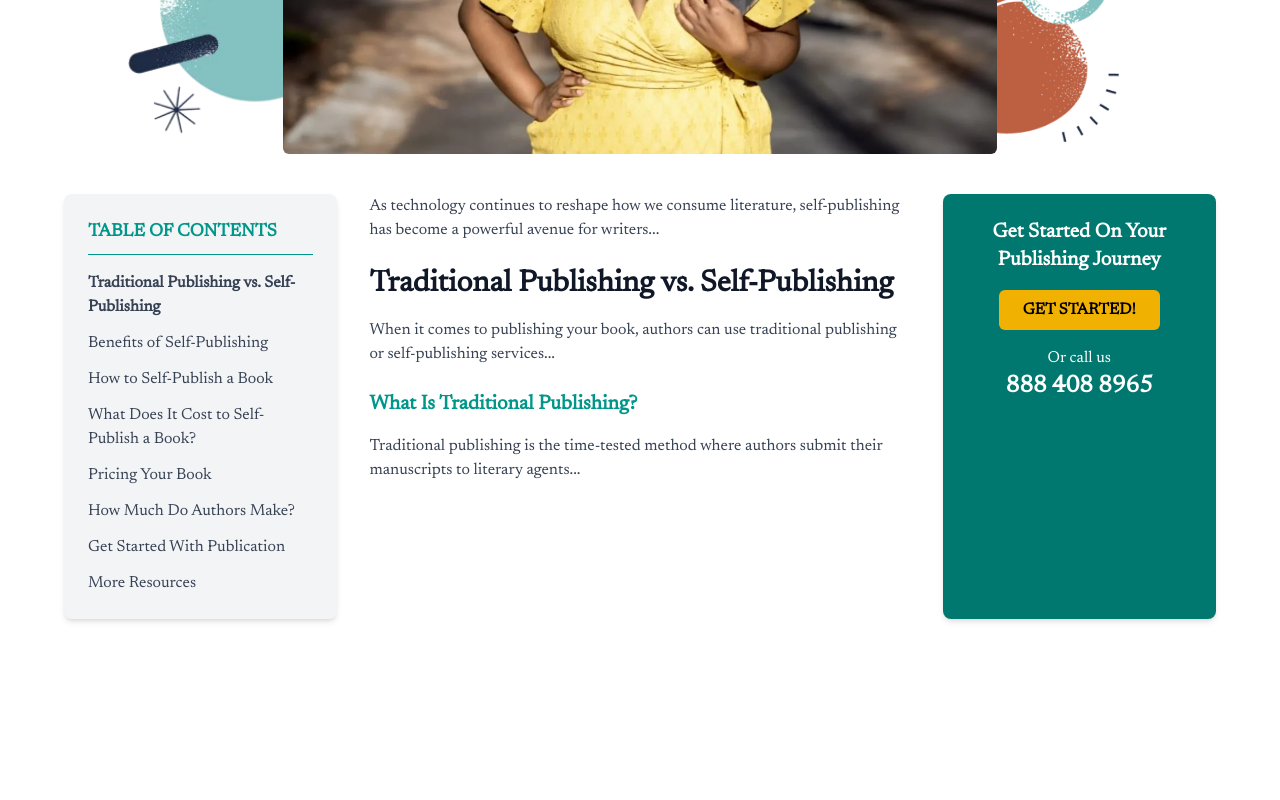
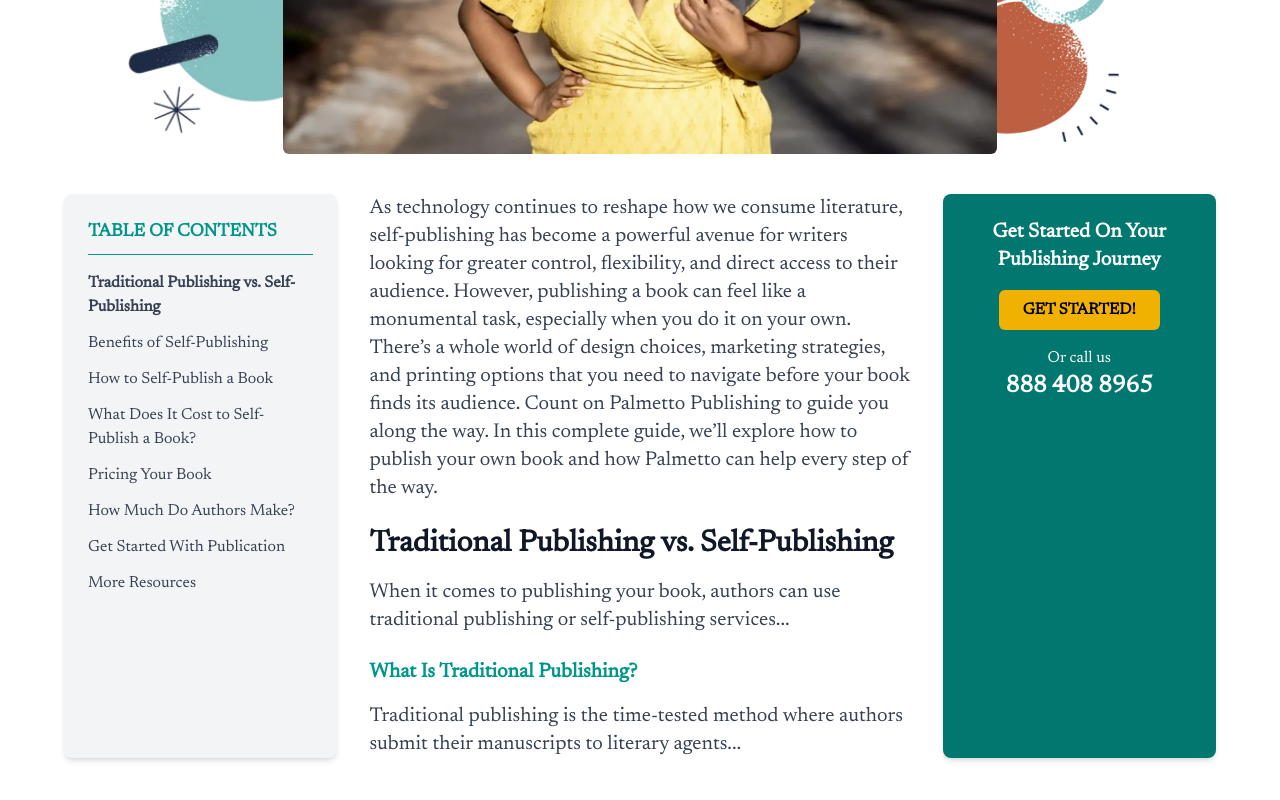
Before and after one commit to FahizOzil/palmbay-publisher, a Next.js app: page /guides/self-publishing in a window 1280 px wide. Shown: the part 670-1470 px from the top of the page. Before the commit the page ends 1337 px from the top, so only its background shows below. Built offline with nearby package versions, Linux system fonts and the light colour scheme.

Commit message:
Update SelfPublishingSection.jsx

```diff
--- a/app/guides/self-publishing/SelfPublishingSection.jsx
+++ b/app/guides/self-publishing/SelfPublishingSection.jsx
@@ -23,9 +23,9 @@ const SelfPublishingSection = () => {
       </div>
 
       {/* Middle Section - Main Content */}
-      <div className="w-full md:w-2/4">
+      <div className="w-full text-xl md:w-2/4">
         <p className="text-gray-700">
-          As technology continues to reshape how we consume literature, self-publishing has become a powerful avenue for writers...
+        As technology continues to reshape how we consume literature, self-publishing has become a powerful avenue for writers looking for greater control, flexibility, and direct access to their audience. However, publishing a book can feel like a monumental task, especially when you do it on your own. There’s a whole world of design choices, marketing strategies, and printing options that you need to navigate before your book finds its audience. Count on Palmetto Publishing to guide you along the way. In this complete guide, we’ll explore how to publish your own book and how Palmetto can help every step of the way.
         </p>
         <h2 className="text-3xl font-bold text-gray-900 mt-6">
           Traditional Publishing vs. Self-Publishing
```
